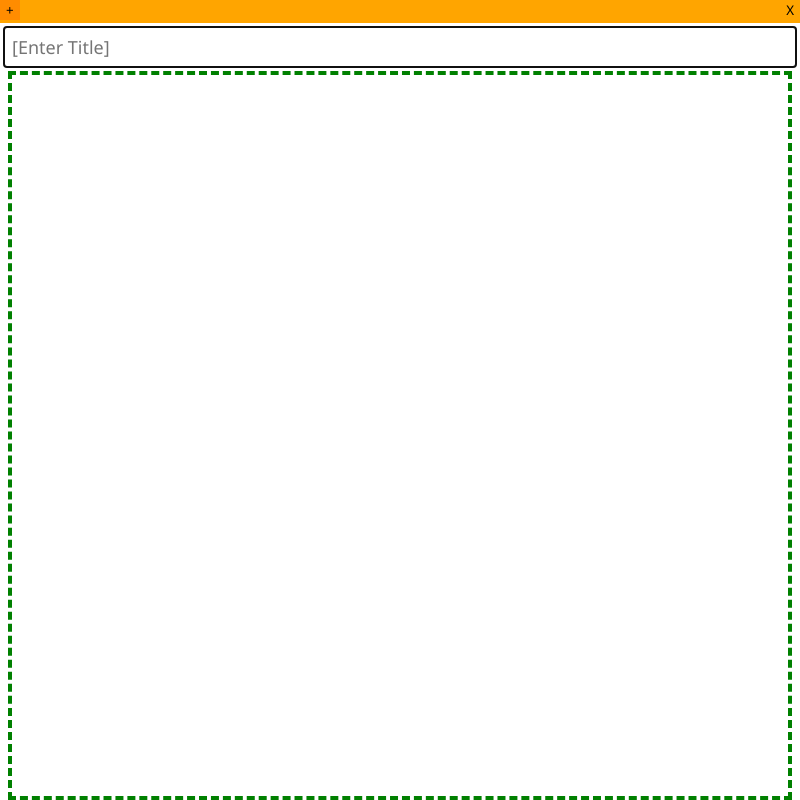
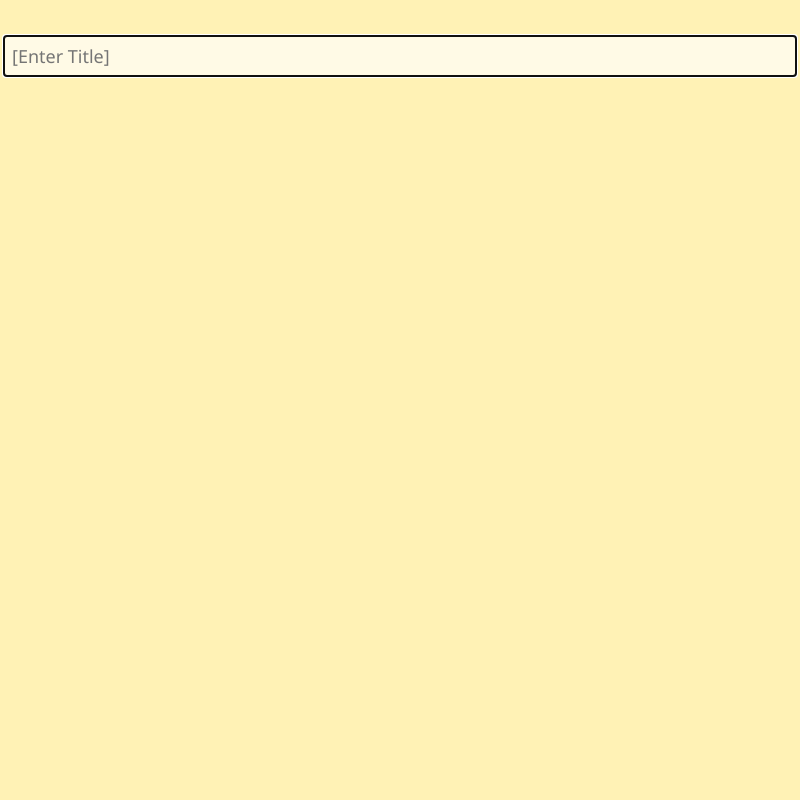
Before and after one commit to fcatae/notes, an Electron app: page index.html in a window 800 px wide. Drawn offline with Linux system fonts and the light colour scheme.

Commit message:
perfect the layout

```diff
--- a/index.css
+++ b/index.css
@@ -15,6 +15,7 @@ input {
     padding: .5rem;
     width: 100%;
     font-size: large;
+    background-color: transparent;
 }
 
 /* flexbox display */
@@ -31,7 +32,7 @@ input {
 }
 
 .box .note-content .note-title {
-  flex: 0 1 auto;
+  flex: 0 1 2rem;
 }
 
 .box .note-content .note-body {
@@ -40,9 +41,7 @@ input {
 
 /* sections */
 .note-header {
-    height: 1.5rem;
     user-select: none;
-    background-color: orange;
     /*border: 4px dashed red;*/
 }
 
@@ -56,40 +55,58 @@ input {
     /*outline: 4px dashed blue;    */
 }
 
-
 .note-body {
     position: relative;
     margin: 0 .5rem;
     /*border: 4px dashed green;*/
-    border: 4px dashed green;
 }
 
-#txtContent {
+.note-editcontent {
     position: absolute;
     right: 0; left: 0; top: 0; bottom: 0;
-
-    font-size: 1rem;
+}
+.note-editcontent:focus {
+    outline: 0;
 }
 
-#txtContent:focus {
-    outline: 0;
-    /*outline: 1px dashed lightgray;*/
-}
+/* elements */
 
 #btnNew {
     float: left;
     border: 0;
+    background-color: transparent;
+}
+#btnNew::before {
+    content: '+';
+    font-size: 2rem;
+    padding: 0.4rem;
+    line-height: 1.5rem;
 }
 
 #btnClose {
     float: right;
     border: 0;
+    background-color: transparent;
 }
-
-#btnNew, #btnClose {
-    background-color: transparent;
+#btnClose::before {
+    content: '\2715';
+    font-size: 1.2rem;
+    padding: 0 0.5rem;
+    line-height: 2rem;
 }
 
 #btnNew:hover, #btnClose:hover {
     background-color: darkorange;
 }
+
+body {
+    background-color: rgb(255,242,181);
+}
+
+input:focus {
+    background-color: rgb(255,250,230);
+}
+
+.note-header-focus {
+    visibility: hidden;
+}
--- a/index.html
+++ b/index.html
@@ -7,12 +7,14 @@
     <link rel="stylesheet" href="index.css">
 
   </head>
-  <body style="-webkit-app-region: drag">
+  <body>
     <div class="box">
 
-        <div class="row note-header note-header-background">
-          <button id="btnNew">+</button>
-          <button id="btnClose">X</button>
+        <div class="row note-header note-header-background" style="-webkit-app-region: drag">
+          <div class="note-header-focus">
+              <span id="btnNew"></span>
+              <span id="btnClose"></span>
+          </div>
         </div>
 
         <div class="row note-content">
@@ -21,7 +23,7 @@
             </div>
 
             <div class="row note-body">
-              <div id="txtContent" contenteditable="true"></div>
+              <div id="txtContent" class="note-editcontent" contenteditable="true"></div>
             </div>
         </div>
     </div>
```
